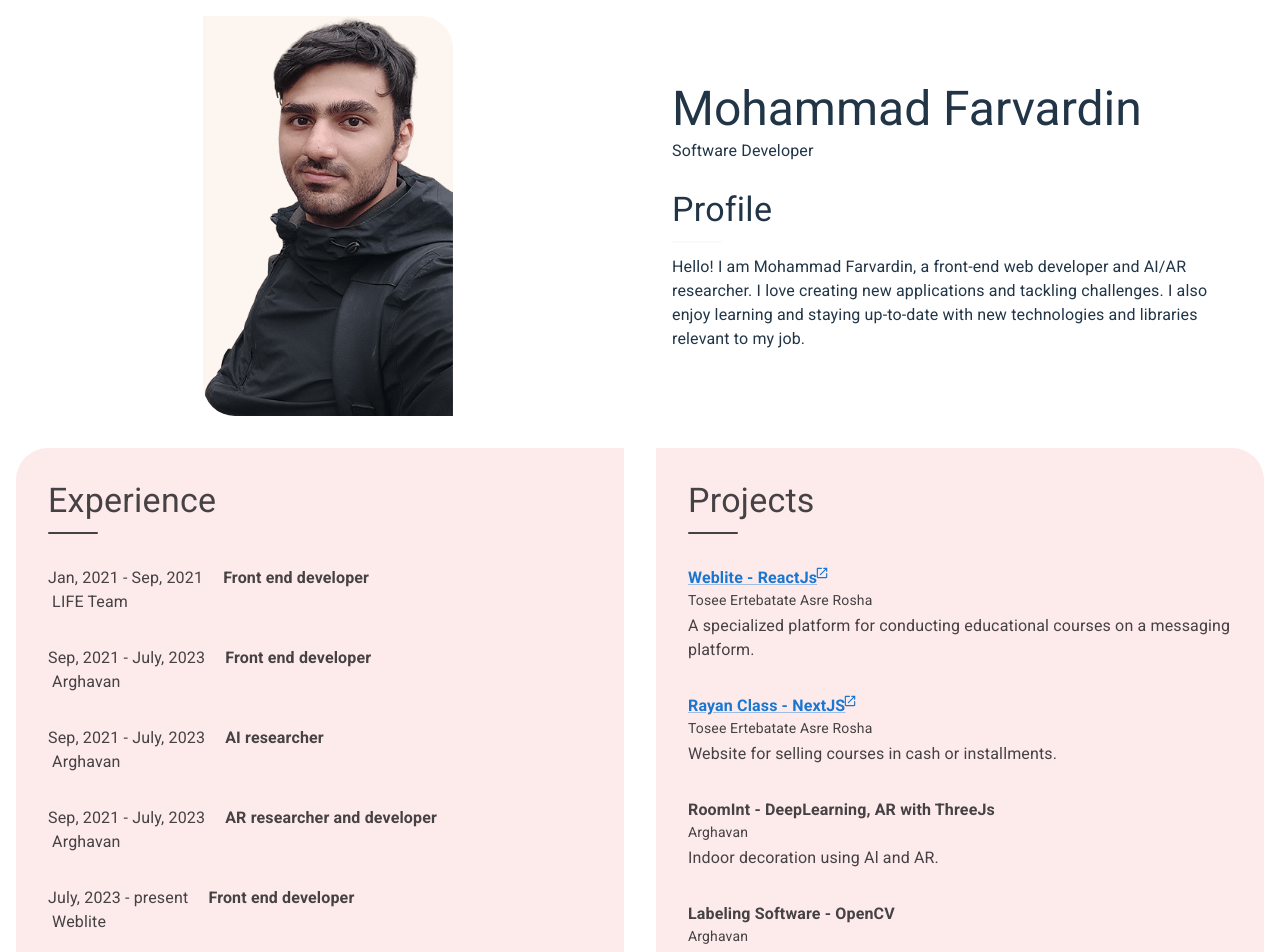
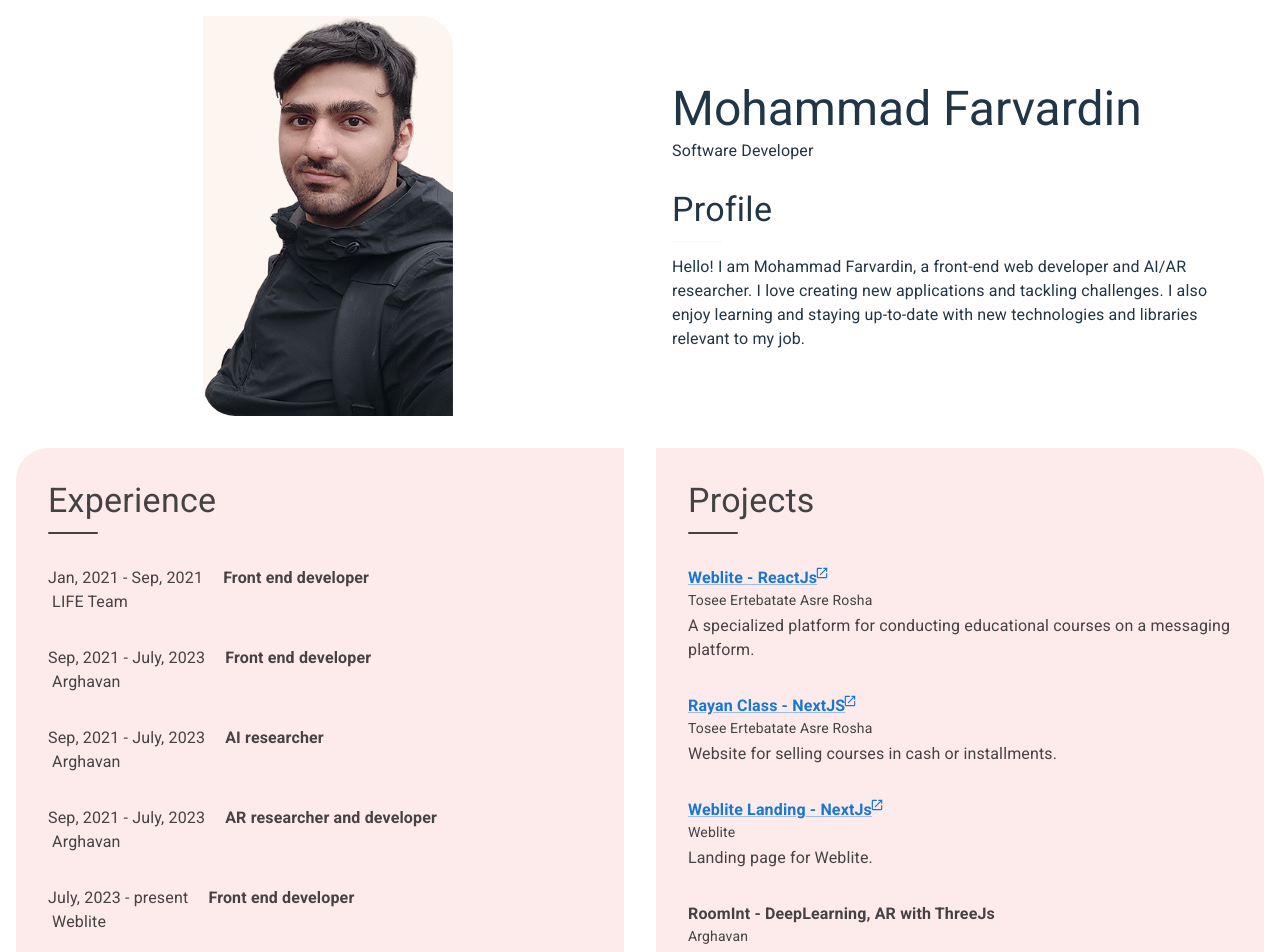
Before and after one commit to mmd550/My-Resume, a React (Vite) app: page / in a window 1280 px wide. Shown: the top 952 px of the page. Built offline with nearby package versions, Linux system fonts and the light colour scheme.

Commit message:
feat: Update projects

```diff
--- a/src/App.tsx
+++ b/src/App.tsx
@@ -237,6 +237,14 @@ const projects: Project[] = [
     desc: "Website for selling courses in cash or installments.",
   },
   {
+    name: {
+      value: "Weblite Landing - NextJs",
+      href: "https://landing.weblite.me/",
+    },
+    company: "Weblite",
+    desc: "Landing page for Weblite.",
+  },
+  {
     name: "RoomInt - DeepLearning, AR with ThreeJs",
     company: "Arghavan",
     desc: "Indoor decoration using Al and AR.",
```
